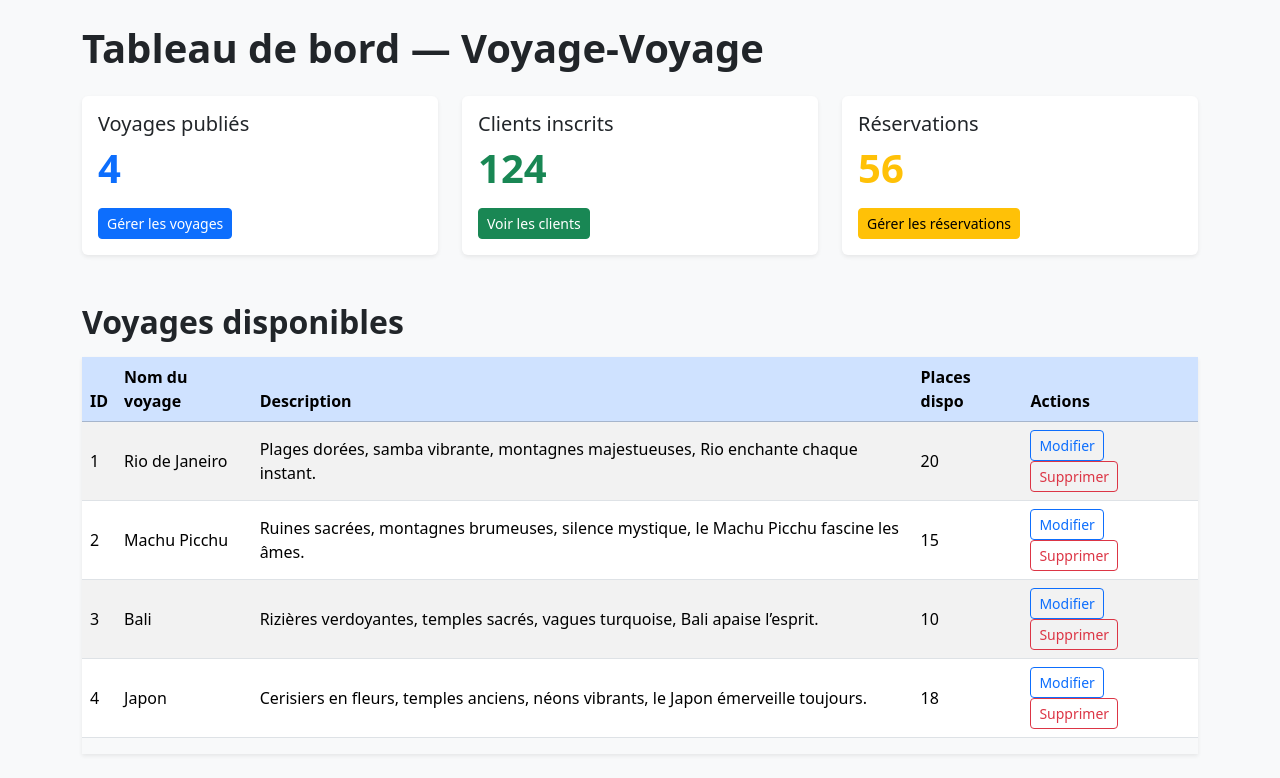
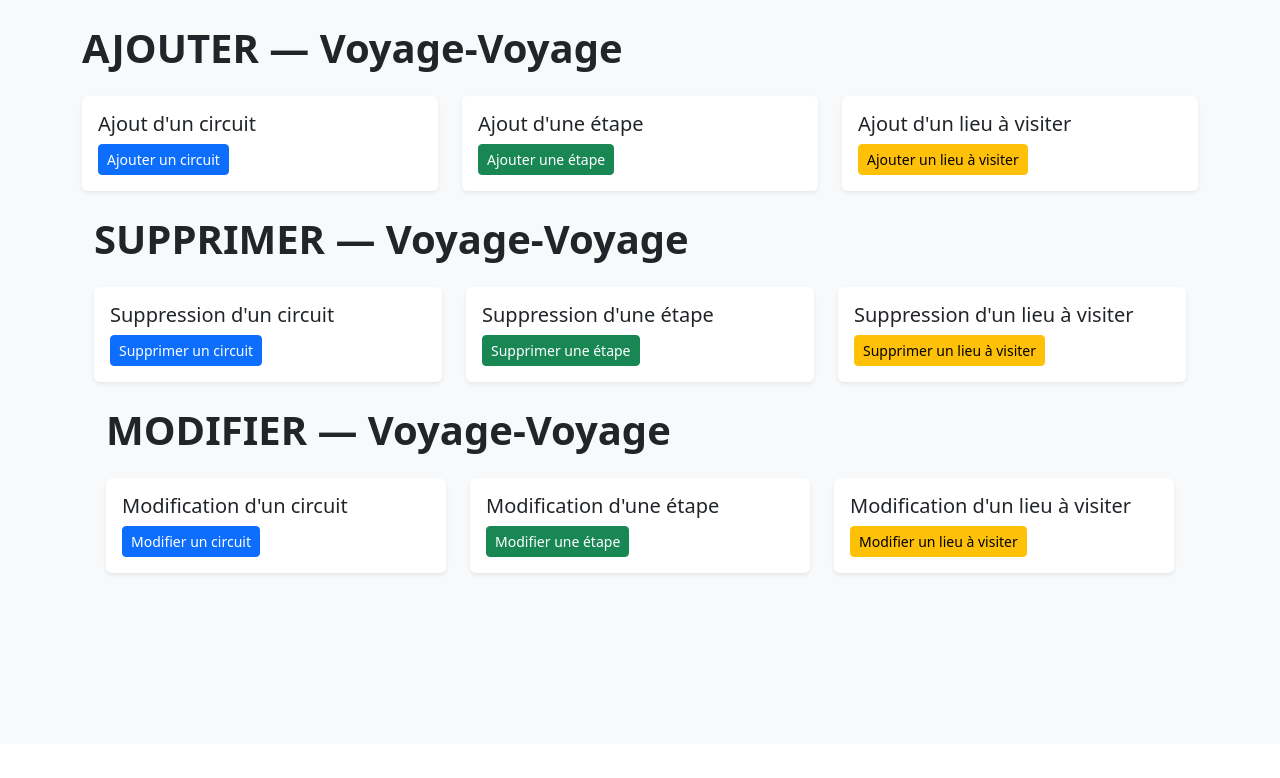
Before and after one commit to Mr0megaa/Projet_transversal_agence_de_tourisme, a PHP site: page /admin.html in a window 1280 px wide. Shown: the part 56-834 px from the top of the page. After the commit the page ends 632 px from the top, so only its background shows below. Run offline with PHP 8.4, Linux system fonts and the light colour scheme.

Commit message:
ajout de toutes les pages php

```diff
--- a/admin.html
+++ b/admin.html
@@ -23,7 +23,7 @@
                     <li class="nav-item"><a class="nav-link" href="#">Voyages</a></li>
                     <li class="nav-item"><a class="nav-link" href="#">Clients</a></li>
                     <li class="nav-item"><a class="nav-link" href="#">Réservations</a></li>
-                    <li class="nav-item"><a class="nav-link text-warning" href="#">Déconnexion</a></li>
+                    <li class="nav-item"><a class="nav-link text-warning" href="index.html">Déconnexion</a></li>
                 </ul>
             </div>
         </div>
@@ -31,15 +31,14 @@
 
     <div class="container py-4">
 
-        <h1 class="mb-4 fw-bold">Tableau de bord — Voyage-Voyage</h1>
+        <h1 class="mb-4 fw-bold">AJOUTER — Voyage-Voyage</h1>
 
         <div class="row g-4">
             <div class="col-md-4">
                 <div class="card shadow-sm border-0">
                     <div class="card-body">
-                        <h5 class="card-title">Voyages publiés</h5>
-                        <p class="display-6 text-primary fw-bold">4</p>
-                        <a href="#" class="btn btn-primary btn-sm">Gérer les voyages</a>
+                        <h5 class="card-title">Ajout d'un circuit</h5>
+                        <a href="insert_circuit.php" class="btn btn-primary btn-sm">Ajouter un circuit</a>
                     </div>
                 </div>
             </div>
@@ -47,9 +46,8 @@
             <div class="col-md-4">
                 <div class="card shadow-sm border-0">
                     <div class="card-body">
-                        <h5 class="card-title">Clients inscrits</h5>
-                        <p class="display-6 text-success fw-bold">124</p>
-                        <a href="#" class="btn btn-success btn-sm">Voir les clients</a>
+                        <h5 class="card-title">Ajout d'une étape</h5>
+                        <a href="insert_etape.php" class="btn btn-success btn-sm">Ajouter une étape</a>
                     </div>
                 </div>
             </div>
@@ -57,14 +55,79 @@
             <div class="col-md-4">
                 <div class="card shadow-sm border-0">
                     <div class="card-body">
-                        <h5 class="card-title">Réservations</h5>
-                        <p class="display-6 text-warning fw-bold">56</p>
-                        <a href="#" class="btn btn-warning btn-sm">Gérer les réservations</a>
+                        <h5 class="card-title">Ajout d'un lieu à visiter</h5>
+                        <a href="insert_lieu.php" class="btn btn-warning btn-sm">Ajouter un lieu à visiter</a>
                     </div>
                 </div>
             </div>
         </div>
 
+        <div class="container py-4">
+
+            <h1 class="mb-4 fw-bold">SUPPRIMER — Voyage-Voyage</h1>
+
+            <div class="row g-4">
+                <div class="col-md-4">
+                    <div class="card shadow-sm border-0">
+                        <div class="card-body">
+                            <h5 class="card-title">Suppression d'un circuit</h5>
+                            <a href="delete_circuit.php" class="btn btn-primary btn-sm">Supprimer un circuit</a>
+                        </div>
+                    </div>
+                </div>
+
+                <div class="col-md-4">
+                    <div class="card shadow-sm border-0">
+                        <div class="card-body">
+                            <h5 class="card-title">Suppression d'une étape</h5>
+                            <a href="delete_etape.php" class="btn btn-success btn-sm">Supprimer une étape</a>
+                        </div>
+                    </div>
+                </div>
+
+                <div class="col-md-4">
+                    <div class="card shadow-sm border-0">
+                        <div class="card-body">
+                            <h5 class="card-title">Suppression d'un lieu à visiter</h5>
+                            <a href="delete_lieu.php" class="btn btn-warning btn-sm">Supprimer un lieu à visiter</a>
+                        </div>
+                    </div>
+                </div>
+            </div>
+
+            <div class="container py-4">
+
+                <h1 class="mb-4 fw-bold">MODIFIER — Voyage-Voyage</h1>
+
+                <div class="row g-4">
+                    <div class="col-md-4">
+                        <div class="card shadow-sm border-0">
+                            <div class="card-body">
+                                <h5 class="card-title">Modification d'un circuit</h5>
+                                <a href="modif_circuit.php" class="btn btn-primary btn-sm">Modifier un circuit</a>
+                            </div>
+                        </div>
+                    </div>
+
+                    <div class="col-md-4">
+                        <div class="card shadow-sm border-0">
+                            <div class="card-body">
+                                <h5 class="card-title">Modification d'une étape</h5>
+                                <a href="modif_etape.php" class="btn btn-success btn-sm">Modifier une étape</a>
+                            </div>
+                        </div>
+                    </div>
+
+                    <div class="col-md-4">
+                        <div class="card shadow-sm border-0">
+                            <div class="card-body">
+                                <h5 class="card-title">Modification d'un lieu à visiter</h5>
+                                <a href="modif_lieu.php" class="btn btn-warning btn-sm">Modifier un lieu à visiter</a>
+                            </div>
+                        </div>
+                    </div>
+                </div>
+                <!--
         <div class="mt-5">
             <h2 class="fw-bold mb-3">Voyages disponibles</h2>
 
@@ -131,10 +194,10 @@
             </div>
         </div>
 
-    </div>
+    </div> -->
 
-    <script src="https://cdn.jsdelivr.net/npm/bootstrap@5.3.3/dist/js/bootstrap.bundle.min.js">
-    </script>
+                <script src="https://cdn.jsdelivr.net/npm/bootstrap@5.3.3/dist/js/bootstrap.bundle.min.js">
+                </script>
 </body>
 
 </html>
--- a/login.php
+++ b/login.php
@@ -51,6 +51,7 @@ if ($mail == "admin@admin" && $pass == "password") {
         <div class="card shadow-sm">
           <div class="card-body">
             <h3 class="card-title text-center mb-4">Sign In</h3>
+            <!-- pas oublier le form pour le php -->
             <form method="POST" action="">
               <div class="mb-3">
                 <label for="email" class="form-label">Email address</label>
```
Also changed, not shown: insert_circuit.php (added, +98 -0 lines), insert_lieu.php (added, +90 -0 lines), delete_circuit.php (added), delete_etape.php (added), delete_lieu.php (added), insert_etape.php (added), modif_circuit.php (added), modif_etape.php (added), modif_lieu.php (added).
